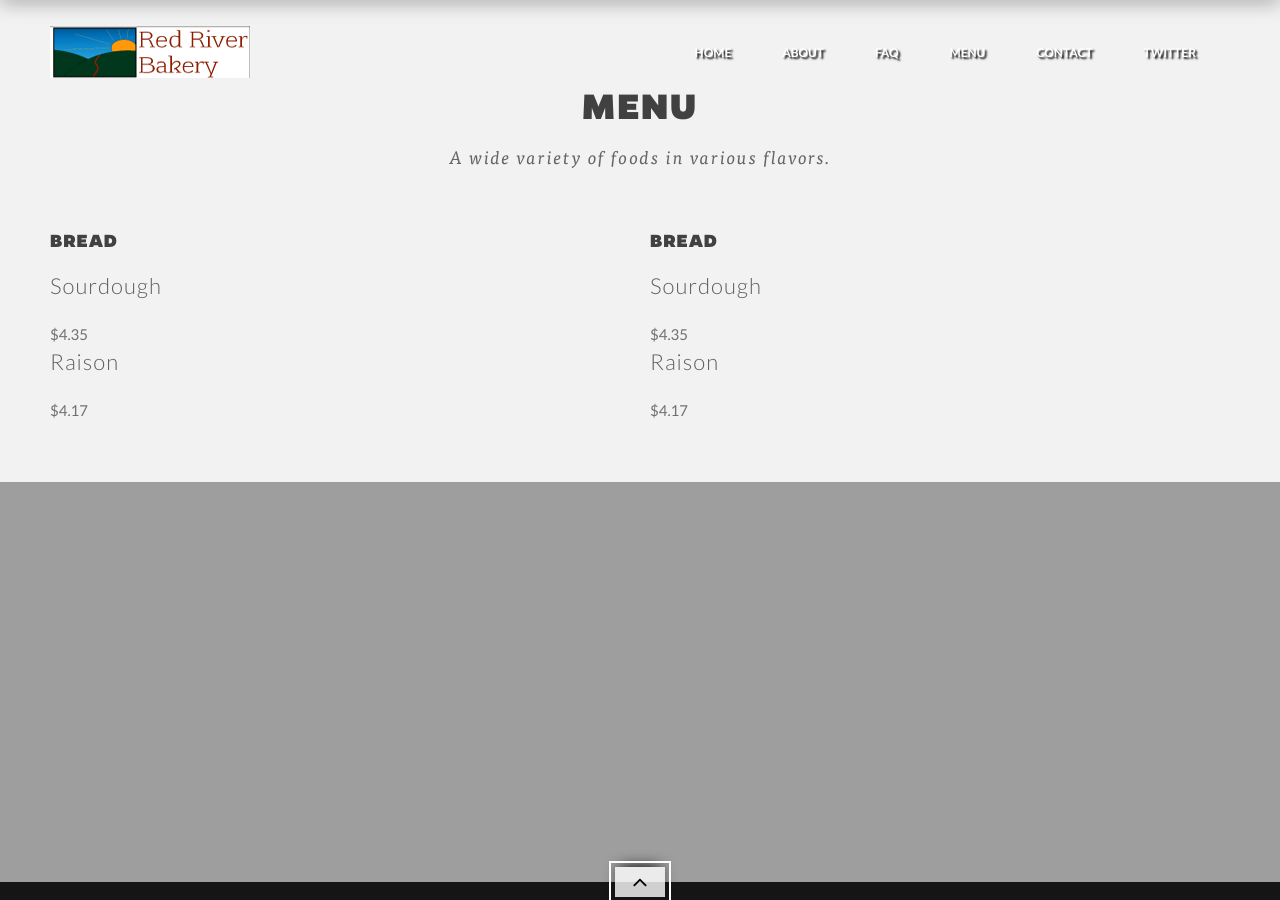
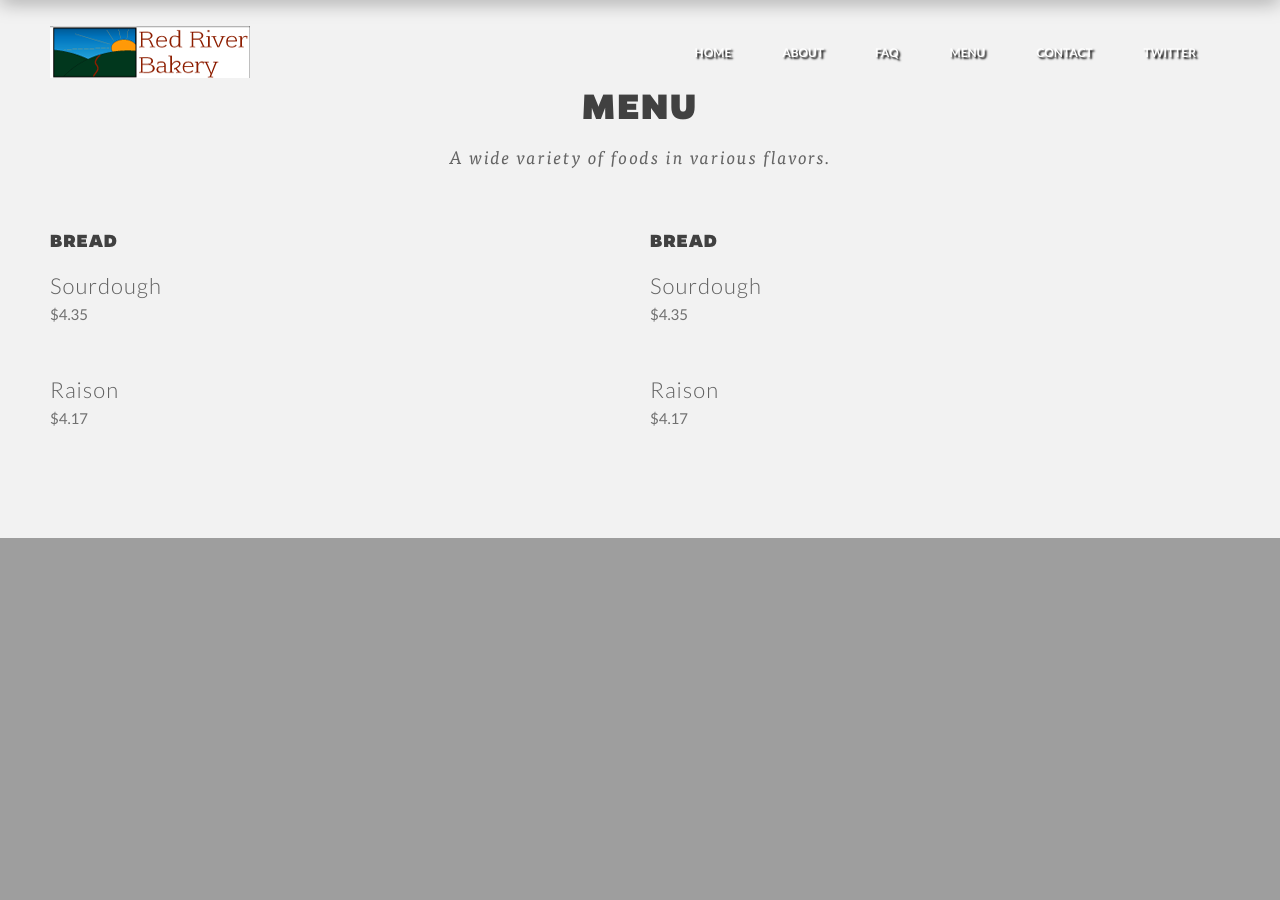
Before and after one commit to fblabake/fblabake.github.io, a Jekyll site: the page built from full_menu.html, in a window 1280 px wide and 900 px high. Built offline with Jekyll 4.4.1, drawn with Linux system fonts in a browser that asks for light colours.

Commit message:
Style changes

```diff
--- a/full_menu.html
+++ b/full_menu.html
@@ -13,8 +13,6 @@
      <meta content="text/html; charset=utf-8" http-equiv="Content-Type" />
      {% include JB/analytics %}
 </html>
-
-<!-- Primary Page Layout=================================== -->
 
 <!-- MENU================================================== -->
 {% include nav.html %}
@@ -36,17 +34,17 @@
           <div class="container">
                <div class="eight columns" data-scroll-reveal="enter bottom move 100px over 0.5s after 0.1s">
                     <h5>Bread</h5>
-                    <div class="biger-text-top">Sourdough</div>
-                    <p>$4.35</p>
-                    <div class="biger-text-top">Raison</div>
-                    <p>$4.17</p>
+                    <div style="padding-bottom: 0px;" class="biger-text-top">Sourdough</div>
+                    <p>$4.35</p><br><br>
+                    <div style="padding-bottom: 0px;" class="biger-text-top">Raison</div>
+                    <p>$4.17</p><br><br>
                </div>
                <div class="eight columns" data-scroll-reveal="enter bottom move 100px over 0.5s after 0.1s">
                     <h5>Bread</h5>
-                    <div class="biger-text-top">Sourdough</div>
-                    <p>$4.35</p>
-                    <div class="biger-text-top">Raison</div>
-                    <p>$4.17</p>
+                    <div style="padding-bottom: 0px;" class="biger-text-top">Sourdough</div>
+                    <p>$4.35</p><br><br>
+                    <div style="padding-bottom: 0px;" class="biger-text-top">Raison</div>
+                    <p>$4.17</p><br><br>
                </div>
           </div>
      </div>
```
